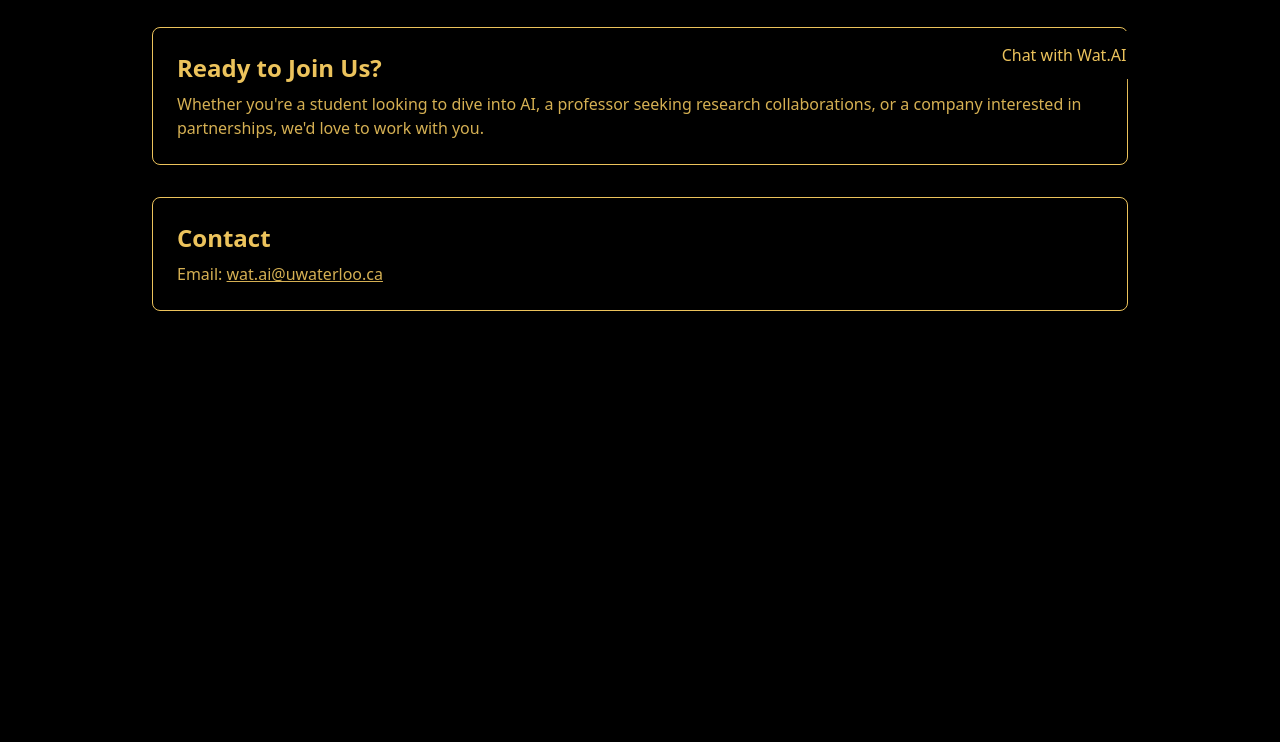
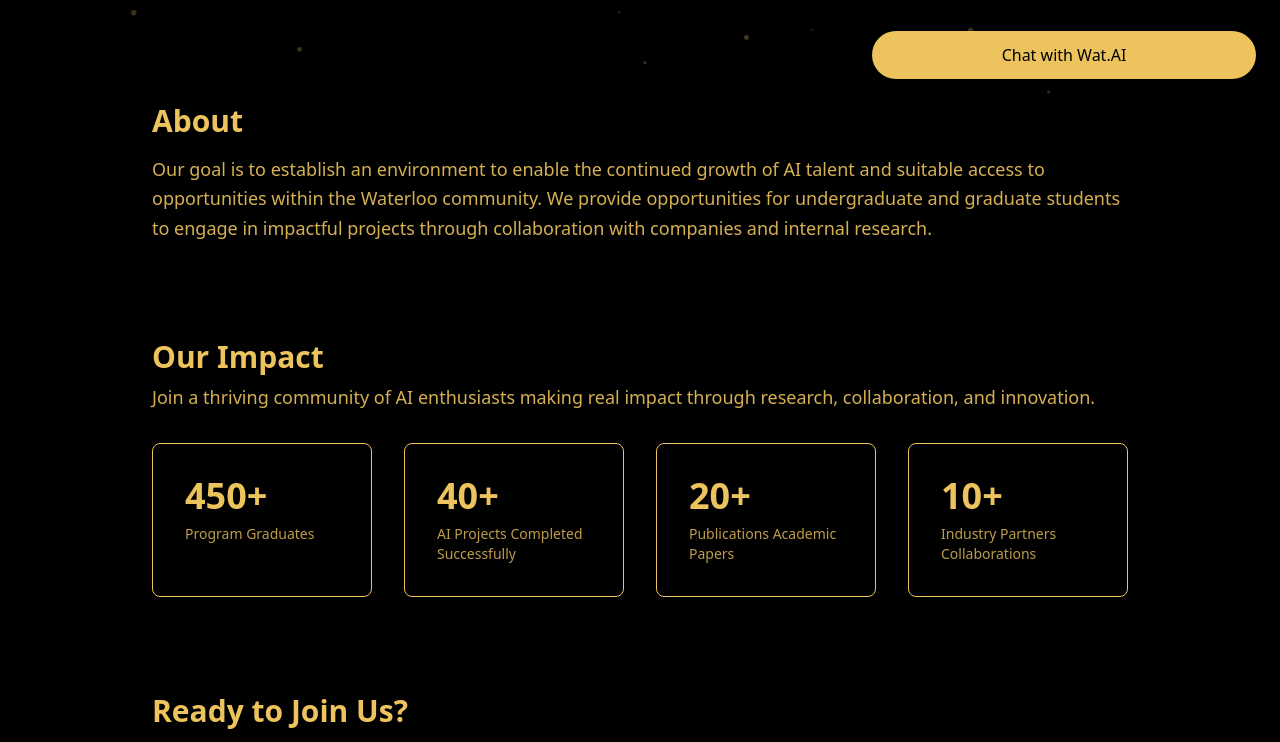
Before and after one commit to rayaan-ali/3wat.ai, a plain HTML site: page index.html in a window 1280 px wide. Shown: the part 697-1439 px from the top of the page. Before the commit the page ends 1104 px from the top, so only its background shows below. Drawn offline with nearby package versions, Linux system fonts and the light colour scheme.

Commit message:
Update index.html

```diff
--- a/index.html
+++ b/index.html
@@ -5,10 +5,38 @@
   <meta name="viewport" content="width=device-width, initial-scale=1" />
   <title>Wat.AI — University of Waterloo AI Club</title>
   <script src="https://cdn.tailwindcss.com"></script>
+  <!-- Load tsParticles for background animation -->
+  <script src="https://cdn.jsdelivr.net/npm/tsparticles@2.12.1/tsparticles.bundle.min.js"></script>
+
+  <style>
+    /* Extra custom styles */
+    #particles-background {
+      position: fixed;
+      top: 0;
+      left: 0;
+      width:100%;
+      height:100%;
+      z-index: -1;
+      pointer-events: none;
+    }
+    section {
+      opacity: 0;
+      transform: translateY(40px);
+      transition: opacity 0.6s ease-out, transform 0.6s ease-out;
+    }
+    section.visible {
+      opacity: 1;
+      transform: translateY(0);
+    }
+  </style>
 </head>
-<body class="bg-[#000000] text-[#ecc35c] font-sans">
+<body class="bg-[#000000] text-[#ecc35c] font-sans overflow-x-hidden">
+
+  <!-- Particles Background -->
+  <div id="particles-background"></div>
+
   <!-- NAV -->
-  <nav class="bg-[#000000] shadow-md">
+  <nav class="fixed w-full bg-[#000000]/90 backdrop-blur-md z-50 shadow-lg">
     <div class="max-w-5xl mx-auto px-6 py-4 flex items-center justify-between">
       <div class="flex items-center gap-3">
         <div class="w-10 h-10 bg-gradient-to-br from-[#000000] to-[#ecc35c] rounded-full flex items-center justify-center text-[#ecc35c] font-bold">W</div>
@@ -18,80 +46,75 @@
         </div>
       </div>
       <div class="hidden md:flex gap-6 text-sm text-[#ecc35c]">
-        <a href="#about">About</a>
-        <a href="#impact">Impact</a>
-        <a href="#join">Join</a>
-        <a href="#contact">Contact</a>
+        <a href="#about" class="hover:text-white transition">About</a>
+        <a href="#impact" class="hover:text-white transition">Impact</a>
+        <a href="#join" class="hover:text-white transition">Join</a>
+        <a href="#contact" class="hover:text-white transition">Contact</a>
       </div>
     </div>
   </nav>
 
   <!-- HERO -->
-  <header class="max-w-5xl mx-auto px-6 py-12 text-center">
-    <h1 class="text-4xl md:text-5xl font-extrabold text-[#ecc35c]">Wat.AI</h1>
-    <p class="mt-4 text-[#ecc35c]/90 max-w-2xl mx-auto">
-      WAT.ai is a student-run Artificial Intelligence (AI) Organization at the University of Waterloo and the undergraduate student body of the Waterloo AI Institute and member of the Sedra Student Design Centre (SSDC).
-    </p>
+  <header id="hero" class="min-h-screen flex flex-col justify-center items-center text-center px-6">
+    <h1 class="text-5xl md:text-7xl font-extrabold text-[#ecc35c] drop-shadow-lg">Wat.AI</h1>
+    <p class="mt-6 max-w-2xl text-lg md:text-2xl text-[#ecc35c]/90">WAT.ai is a student-run Artificial Intelligence (AI) Organization at the University of Waterloo and the undergraduate student body of the Waterloo AI Institute and member of the Sedra Student Design Centre (SSDC).</p>
+    <a href="#about" class="mt-8 text-[#000000] bg-[#ecc35c] px-6 py-3 rounded-full font-semibold hover:bg-[#goldenrod] transition">Learn More</a>
   </header>
 
-  <main class="max-w-5xl mx-auto px-6 pb-24 space-y-8">
-    <!-- ABOUT -->
-    <section id="about" class="bg-[#000000] border border-[#ecc35c] p-6 rounded-lg shadow-sm">
-      <h2 class="text-2xl font-semibold text-[#ecc35c]">About</h2>
-      <p class="mt-2 text-[#ecc35c]/90">
-        Our goal is to establish an environment to enable the continued growth of AI talent and suitable access to opportunities within the Waterloo community.
-        We provide opportunities for undergraduate and graduate students to engage in impactful projects through collaboration with companies and internal research.
+  <main class="max-w-5xl mx-auto px-6 space-y-24 pb-24">
+
+    <section id="about" class="section">
+      <h2 class="text-3xl font-semibold text-[#ecc35c]">About</h2>
+      <p class="mt-4 text-[#ecc35c]/90 text-lg leading-relaxed">
+        Our goal is to establish an environment to enable the continued growth of AI talent and suitable access to opportunities within the Waterloo community. We provide opportunities for undergraduate and graduate students to engage in impactful projects through collaboration with companies and internal research.
       </p>
     </section>
 
-    <!-- IMPACT -->
-    <section id="impact" class="bg-[#000000] border border-[#ecc35c] p-6 rounded-lg shadow-sm">
-      <h2 class="text-2xl font-semibold text-[#ecc35c]">Our Impact</h2>
-      <p class="mt-2 text-[#ecc35c]/90">Join a thriving community of AI enthusiasts making real impact through research, collaboration, and innovation.</p>
-      <div class="grid grid-cols-2 sm:grid-cols-4 gap-6 mt-6 text-center">
-        <div>
-          <div class="text-3xl font-bold">450+</div>
-          <div class="text-sm text-[#ecc35c]/80">Program Graduates</div>
+    <section id="impact" class="section">
+      <h2 class="text-3xl font-semibold text-[#ecc35c]">Our Impact</h2>
+      <p class="mt-2 text-[#ecc35c]/90 text-lg">Join a thriving community of AI enthusiasts making real impact through research, collaboration, and innovation.</p>
+      <div class="grid grid-cols-1 sm:grid-cols-2 md:grid-cols-4 gap-8 mt-8">
+        <div class="impact-card p-8 bg-[#000000]/70 border border-[#ecc35c] rounded-lg hover:scale-105 transition">
+          <div class="text-4xl font-bold">450+</div>
+          <div class="mt-2 text-sm text-[#ecc35c]/80">Program Graduates</div>
         </div>
-        <div>
-          <div class="text-3xl font-bold">40+</div>
-          <div class="text-sm text-[#ecc35c]/80">AI Projects</div>
+        <div class="impact-card p-8 bg-[#000000]/70 border border-[#ecc35c] rounded-lg hover:scale-105 transition">
+          <div class="text-4xl font-bold">40+</div>
+          <div class="mt-2 text-sm text-[#ecc35c]/80">AI Projects Completed Successfully</div>
         </div>
-        <div>
-          <div class="text-3xl font-bold">20+</div>
-          <div class="text-sm text-[#ecc35c]/80">Publications</div>
+        <div class="impact-card p-8 bg-[#000000]/70 border border-[#ecc35c] rounded-lg hover:scale-105 transition">
+          <div class="text-4xl font-bold">20+</div>
+          <div class="mt-2 text-sm text-[#ecc35c]/80">Publications Academic Papers</div>
         </div>
-        <div>
-          <div class="text-3xl font-bold">10+</div>
-          <div class="text-sm text-[#ecc35c]/80">Industry Partners</div>
+        <div class="impact-card p-8 bg-[#000000]/70 border border-[#ecc35c] rounded-lg hover:scale-105 transition">
+          <div class="text-4xl font-bold">10+</div>
+          <div class="mt-2 text-sm text-[#ecc35c]/80">Industry Partners Collaborations</div>
         </div>
       </div>
     </section>
 
-    <!-- JOIN -->
-    <section id="join" class="bg-[#000000] border border-[#ecc35c] p-6 rounded-lg shadow-sm">
-      <h2 class="text-2xl font-semibold text-[#ecc35c]">Ready to Join Us?</h2>
-      <p class="mt-2 text-[#ecc35c]/90">
+    <section id="join" class="section">
+      <h2 class="text-3xl font-semibold text-[#ecc35c]">Ready to Join Us?</h2>
+      <p class="mt-4 text-[#ecc35c]/90 text-lg">
         Whether you're a student looking to dive into AI, a professor seeking research collaborations, or a company interested in partnerships, we'd love to work with you.
       </p>
+      <a href="#contact" class="mt-6 inline-block bg-[#ecc35c] text-[#000000] px-8 py-4 rounded-full font-semibold hover:bg-[#d9b34c] transition">Contact Us</a>
     </section>
 
-    <!-- CONTACT -->
-    <section id="contact" class="bg-[#000000] border border-[#ecc35c] p-6 rounded-lg shadow-sm">
-      <h2 class="text-2xl font-semibold text-[#ecc35c]">Contact</h2>
-      <p class="mt-2 text-[#ecc35c]/90">
-        Email: <a href="mailto:wat.ai@uwaterloo.ca" class="underline">wat.ai@uwaterloo.ca</a>
-      </p>
+    <section id="contact" class="section">
+      <h2 class="text-3xl font-semibold text-[#ecc35c]">Contact</h2>
+      <p class="mt-4 text-[#ecc35c]/90 text-lg">Email: <a href="mailto:wat.ai@uwaterloo.ca" class="underline hover:text-white">wat.ai@uwaterloo.ca</a></p>
     </section>
+
   </main>
 
-  <!-- CHAT WIDGET -->
-  <div id="chat-widget" class="fixed right-6 bottom-6 w-80 md:w-96 z-40">
-    <div id="chat-button" class="bg-[#000000] text-[#ecc35c] p-3 rounded-full shadow-lg cursor-pointer flex items-center justify-center">
+  <!-- CHAT WIDGET (same as before but maybe minor styling) -->
+  <div id="chat-widget" class="fixed right-6 bottom-6 w-80 md:w-96 z-50">
+    <div id="chat-button" class="bg-[#ecc35c] text-[#000000] p-3 rounded-full shadow-lg cursor-pointer flex items-center justify-center">
       Chat with Wat.AI
     </div>
 
-    <div id="chat-window" class="hidden mt-3 bg-[#000000] border border-[#ecc35c] rounded-lg shadow-lg overflow-hidden flex flex-col" style="height:420px;">
+    <div id="chat-window" class="hidden mt-3 bg-[#000000] border border-[#ecc35c] rounded-lg shadow-xl overflow-hidden flex flex-col" style="height:420px;">
       <div class="px-4 py-3 border-b border-[#ecc35c]">
         <div class="font-semibold text-[#ecc35c]">Wat.AI Assistant</div>
         <div class="text-xs text-[#ecc35c]/80">Demo chatbot — safe for live demo</div>
@@ -106,9 +129,49 @@
   </div>
 
   <script>
+    // particles setup
+    tsParticles.load("particles-background", {
+      fpsLimit: 60,
+      background: {
+        color: { value: "#000000" }
+      },
+      particles: {
+        number: { value: 80, density: { enable: true, area: 800 } },
+        color: { value: "#ecc35c" },
+        shape: { type: "circle" },
+        opacity: { value: 0.3, random: true },
+        size: { value: 3, random: true },
+        move: { enable: true, speed: 1, direction: "none", random: false, straight: false, outModes: { default: "out" } }
+      },
+      interactivity: {
+        detectsOn: "canvas",
+        events: {
+          onHover: { enable: true, mode: "repulse" },
+          onClick: { enable: true, mode: "push" },
+        },
+        modes: {
+          repulse: { distance: 100, duration: 0.4 },
+          push: { quantity: 4 }
+        },
+      },
+      detectRetina: true,
+    });
+
+    // scroll trigger: reveal sections
+    const sections = document.querySelectorAll(".section");
+    const observer = new IntersectionObserver((entries) => {
+      entries.forEach(entry => {
+        if (entry.isIntersecting) {
+          entry.target.classList.add("visible");
+        }
+      });
+    }, { threshold: 0.2 });
+
+    sections.forEach(sec => observer.observe(sec));
+
+    // Chat logic (same as before)
     const API_MODE = false;
     const API_ENDPOINT = '/.netlify/functions/openai-chat';
-
     const chatButton = document.getElementById('chat-button');
     const chatWindow = document.getElementById('chat-window');
     const messagesEl = document.getElementById('messages');
@@ -146,7 +209,7 @@
         setTimeout(() => {
           removeLastBotPlaceholder();
           appendMessage('bot', fakeAiResponse(text));
-        }, 500);
+        }, 600);
       }
     });
 
@@ -166,19 +229,22 @@
     function removeLastBotPlaceholder() {
       const items = Array.from(messagesEl.children).reverse();
       for (const item of items) {
-        if (item.textContent.trim() === '...') { item.remove(); return; }
-        if (item.textContent.trim() === 'Thinking...') { item.remove(); return; }
+        if (item.textContent.trim() === '...' || item.textContent.trim() === 'Thinking...') {
+          item.remove();
+          return;
+        }
       }
     }
 
     function fakeAiResponse(input) {
       const p = input.toLowerCase();
       if (/\b(hello|hi|hey)\b/.test(p)) return 'Hi — welcome to Wat.AI! Want to learn about our impact or how to join?';
-      if (/\b(project|research|ai|robot|machine learning)\b/.test(p)) return 'We run impactful AI and robotics projects. Check the Impact section!';
+      if (/\b(project|research|ai|robot|machine learning)\b/.test(p)) return 'We run impactful AI projects. Check the Impact section!';
       if (/\b(join|become|member|how to join)\b/.test(p)) return 'Students join via project signups or at info sessions. Email us at wat.ai@uwaterloo.ca.';
       if (/\b(contact|email)\b/.test(p)) return 'You can reach us at wat.ai@uwaterloo.ca.';
       return "Thanks for asking! Check the site sections for more details.";
     }
   </script>
+
 </body>
 </html>
```
